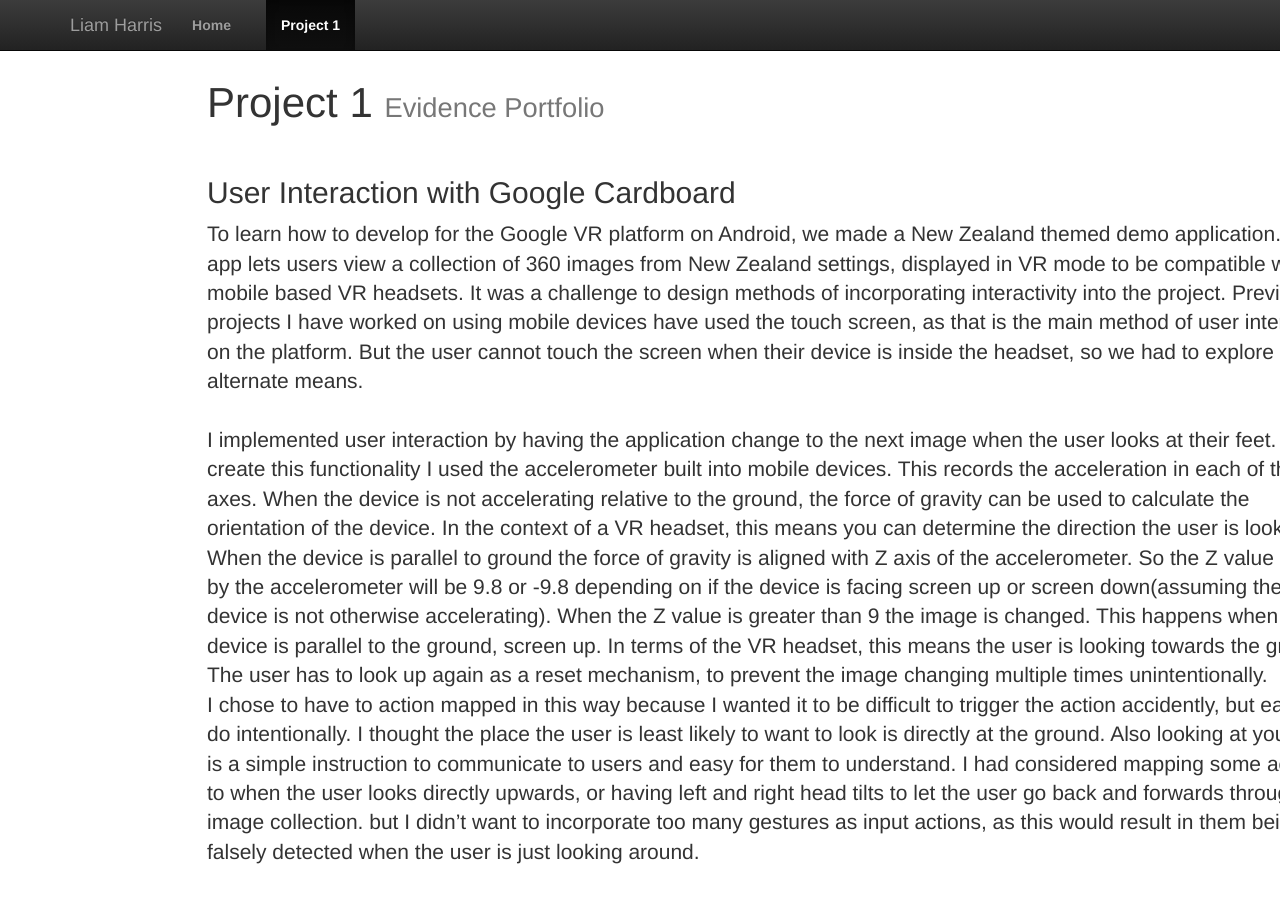
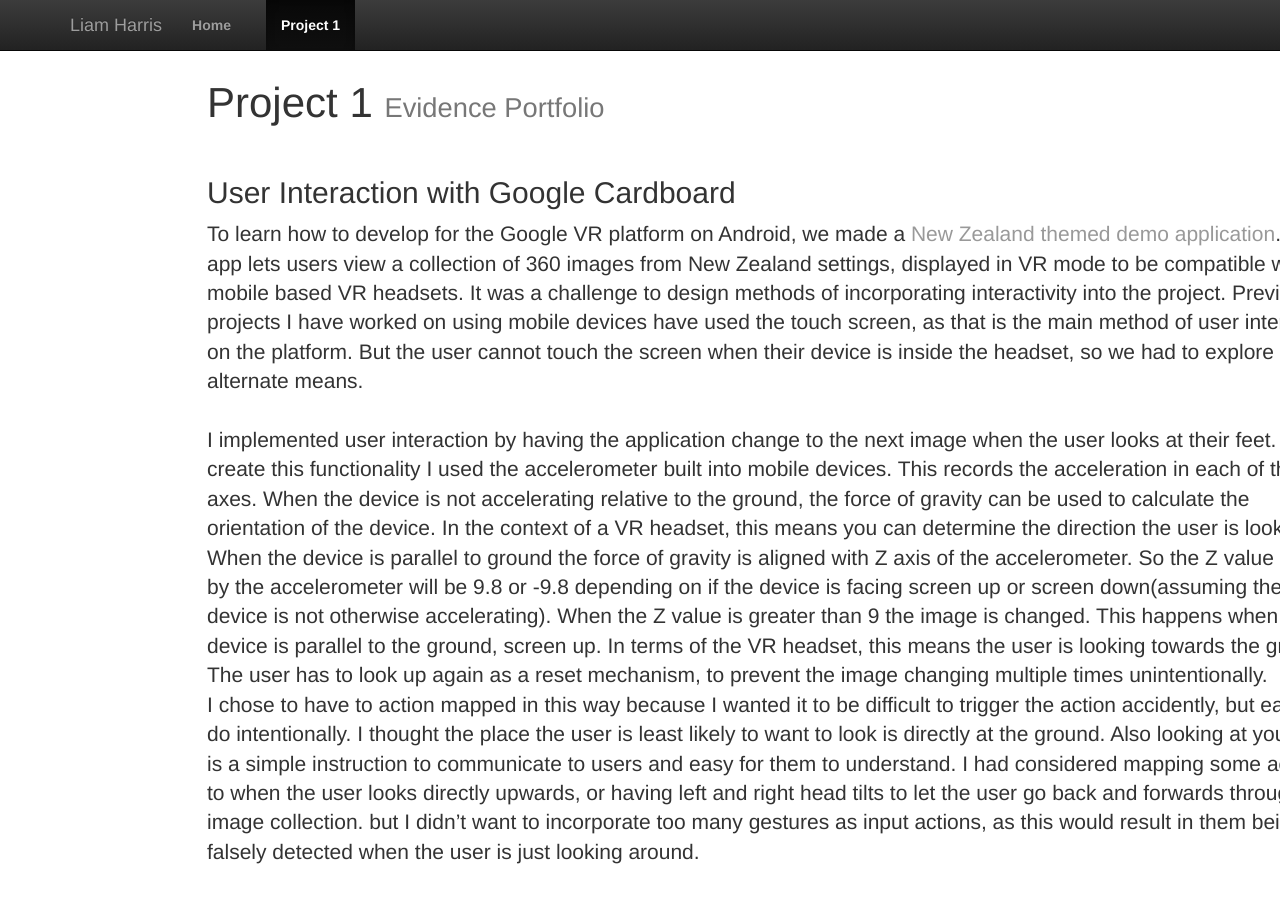
Before and after one commit to harrl7/harrl7.github.io, a Jekyll site: the page built from project1/index.html, in a window 1280 px wide and 900 px high. Built offline with Jekyll 4.4.1, drawn with Linux system fonts in a browser that asks for light colours.

Commit message:
Update index.html

```diff
--- a/project1/index.html
+++ b/project1/index.html
@@ -10,7 +10,7 @@ title: Project 1
 	<h2>User Interaction with Google Cardboard</h2>
 
 	<p>
-	To learn how to develop for the Google VR platform on Android, we made a New Zealand themed demo application. The app lets users 		view a collection of 360 images from New Zealand settings, displayed in VR mode to be compatible with mobile based VR headsets. 	It was a challenge to design methods of incorporating interactivity into the project.
+	To learn how to develop for the Google VR platform on Android, we made a <a href="https://github.com/OtagoPolytechnic/CommSoftTasks/tree/Production/VrPanoViewer">New Zealand themed demo application</a>. The app lets users 		view a collection of 360 images from New Zealand settings, displayed in VR mode to be compatible with mobile based VR headsets. 	It was a challenge to design methods of incorporating interactivity into the project.
 	Previous projects I have worked on using mobile devices have used the touch screen, as that is the main method of user 	interaction on the platform. But the user cannot touch the screen when their device is inside the headset, so we had to explore alternate means.
  	<br><br>
 	I implemented user interaction by having the application change to the next image when the user looks at their feet. To create this functionality I used the accelerometer built into mobile devices. This records the acceleration in each of the 3 axes. When the device is not accelerating relative to the ground, the force of gravity can be used to calculate the orientation of the device. In the context of a VR headset, this means you can determine the direction the user is looking.
```
